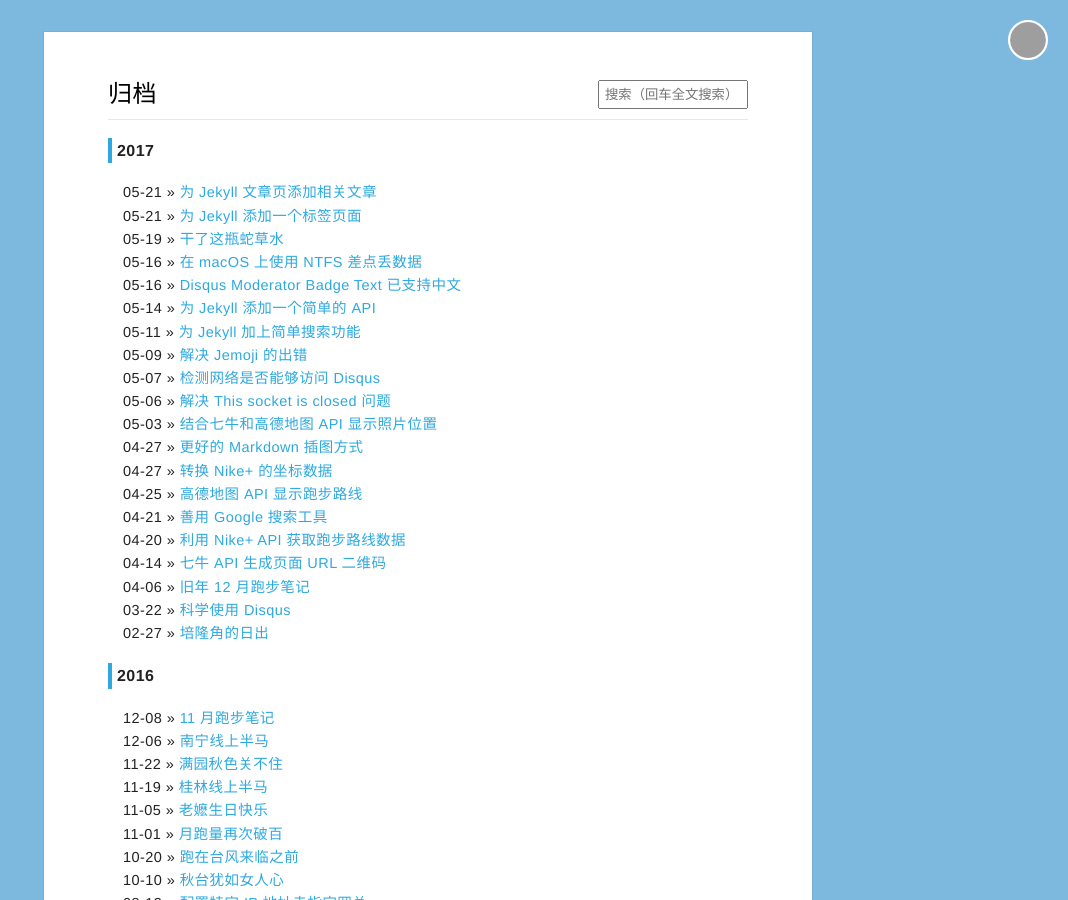
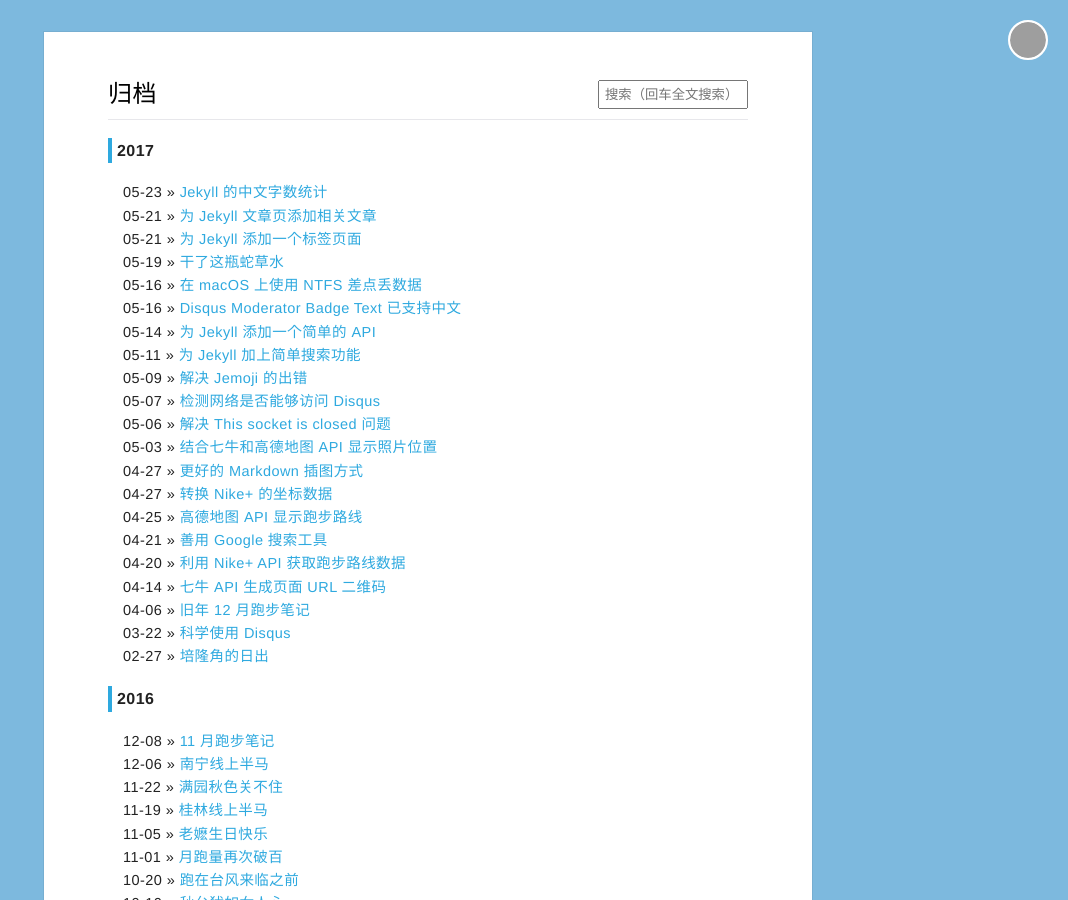
Before and after one commit to fooleap/fooleap.github.io, a Jekyll site: the page built from pages/archive.md, in a window 1280 px wide and 900 px high. Shown: the whole window, without its empty margins (212-1280 px from the left). Built offline with Jekyll 4.4.1, drawn with Linux system fonts in a browser that asks for light colours; grey boxes are pictures that could not be loaded.

Commit message:
Jekyll 的中文字数统计

````diff
--- a/_layouts/default.html
+++ b/_layouts/default.html
@@ -17,14 +17,14 @@
         {% endif %}
         {% endfor %}
         {% else %}
-        {% assign thumbnail =  site.IMG_PATH | append: "/avatar.jpg" %}
+        {% assign thumbnail = site.IMG_PATH | append: "/avatar.jpg" %}
         {% endif %}
         {% endif %}
 
         {% if thumbnail contains "svg" %}
-        {% assign thumbnail =  thumbnail %}
+        {% assign thumbnail = thumbnail %}
         {% else %}
-        {% assign thumbnail =  thumbnail | append: "?imageView2/1/w/300/h/300/q/90" %}
+        {% assign thumbnail = thumbnail | append: "?imageView2/1/w/300/h/300/q/90" %}
         {% endif %}
         <div class="page-thumb">
             <img src="{{ thumbnail }}" alt="{{ page.title }}"/>
@@ -40,7 +40,7 @@
                     <h2 class="page-subtitle">
                     {% if page.date %}
                     <time class="post-date" datetime="{{ page.date | date: "%Y-%m-%d" }}">{{ page.date | date: "%Y 年 %m 月 %d 日 %R" }}</time>
-                        <span class="post-count">本文 {{ page.content | strip_html | strip_newlines | size }} 字，阅读全文约需 {{ page.content | strip_html | strip_newlines | size | divided_by: 400 | plus: 1 }} 分钟</span>
+                        <span class="post-count">本文 {{ page.content | strip_html | strip_newlines | remove: " " | size }} 字，阅读全文约需 {{ page.content | strip_html | strip_newlines | remove: " " | size | divided_by: 350 | plus: 1 }} 分钟</span>
                     {% elsif paginator or page.url == '/tech.html' or page.url == '/life.html' %}
                         <a class="post-cat-tag{% if paginator %} active{% endif %}" href="/">全部</a>
                         <a class="post-cat-tag{% if page.url == '/tech.html' %} active{% endif %}" href="/tech.html">技术</a>
@@ -62,6 +62,5 @@
             </footer>
 
         </main>
-        <script src="//res.wx.qq.com/open/js/jweixin-1.0.0.js"></script>
     </body>
 </html>
--- /dev/null
+++ b/_posts/2017-05-23-jekyll-count-of-chinese-characters.md
@@ -0,0 +1,64 @@
+---
+layout: post
+title: Jekyll 的中文字数统计
+description: "文章页面显示字数统计很常见，也没啥好说的，但当我们把所有文章的字数都加起来，就有点意思了。多年的博客，积累下来真不容易。"
+date: 2017-05-23 20:21:19+0800
+category: tech
+thumb: IMG_PATH/jekyll.svg
+tags: [Jekyll, Liquid, 字数统计]
+---
+
+* toc
+{:toc}
+
+文章页面显示字数统计很常见，也没啥好说的，但当我们把所有文章的字数都加起来，就有点意思了。多年的博客，积累下来真不容易。
+
+简书是个好平台，可是当年宣传便冠以“最好的中文写作和阅读平台”，我对其的好感度降了些。今天进某人的简书个人页面，看到显示了总字数，话说以前咋没发现，在每篇文章底下的作者简介，也有显示写了多少字。
+
+我便想到了在自己博客也显示个总字数，再没意思至少能装装逼。
+
+## 字数统计
+
+关于单篇文章的字数统计，TaoAlpha 的这篇文章《Jekyll 中如何做中文字数统计》[[1]][1]已经说得够清楚的。但我觉得还是得再加一个过滤器，去掉所有的空格，一篇文章下来无无空格还是挺多的。也就是说 Jekyll 统计文章中文字数的代码如下：
+
+```liquid{% raw %}
+{{ page.content | strip_html | strip_newlines | remove: " " | size }}
+{% endraw %}```
+
+还是感觉不妥，如果是纯中文的还行，但是例如本篇文章这种带代码段的，那字数偏差就有点大了，有没有解决方法呢？有是有的，怎么破，这篇就暂不提及，就先以上面的为准吧。
+
+对于阅读分钟数，我的代码如下：
+
+```liquid{% raw %}
+{{ page.content | strip_html | strip_newlines | remove: " " | size | divided_by: 350 | plus: 1 }}
+{% endraw %}```
+
+因过滤器 `divided_by` 得出的值是去尾的整数，故我觉得还是加一比较合理。
+
+## 总字数统计
+
+所有文章的字数加起来就是总字数，没啥技术含量，我就直接贴代码了。
+
+```liquid{% raw %}
+{% assign count = 0 %}
+{% for post in site.posts %}
+    {% assign single_count = post.content | strip_html | strip_newlines | remove: " " | size %}
+    {% assign count = count | plus: single_count %}
+{% endfor %}
+
+{% if count > 10000 %}
+    {{ count | divided_by: 10000 }} 万 {{ count | modulo: 10000 }}
+{% else %}
+    {{ count }}
+{% endif %}
+{% endraw %}```
+
+为了方便看，字数过万就加个万字。
+
+## 参考资料
+
+[1]: http://taoalpha.github.io/blog/2015/05/21/tech-jekyll-count-of-chinese-characters/ "Jekyll 中如何做中文字数统计 &#124; TaoAlpha's Blog"
+
+**本文历史**
+
+* 2017 年 05 月 23 日 完成初稿
--- a/package.json
+++ b/package.json
@@ -18,7 +18,8 @@
     "timeago.js": "^3.0.1",
     "url-loader": "^0.5.8",
     "webpack": "^2.4.1",
-    "webpack-raphael": "^2.1.4"
+    "webpack-raphael": "^2.1.4",
+    "weixin-js-sdk": "^1.2.0"
   },
   "name": "fooleap.github.io",
   "version": "1.0.0",
--- a/src/main.js
+++ b/src/main.js
@@ -4,6 +4,7 @@
 import './sass/github.scss'
 import './sass/comment.scss'
 import './sass/media.scss'
+var wx = require('weixin-js-sdk');
 var elementClosest = require('element-closest');
 var timeago = require('timeago.js');
 var coordtransform = require('coordtransform');
````
Also changed, not shown: pages/about.md (+1 -1 lines), assets/main.min.js.
